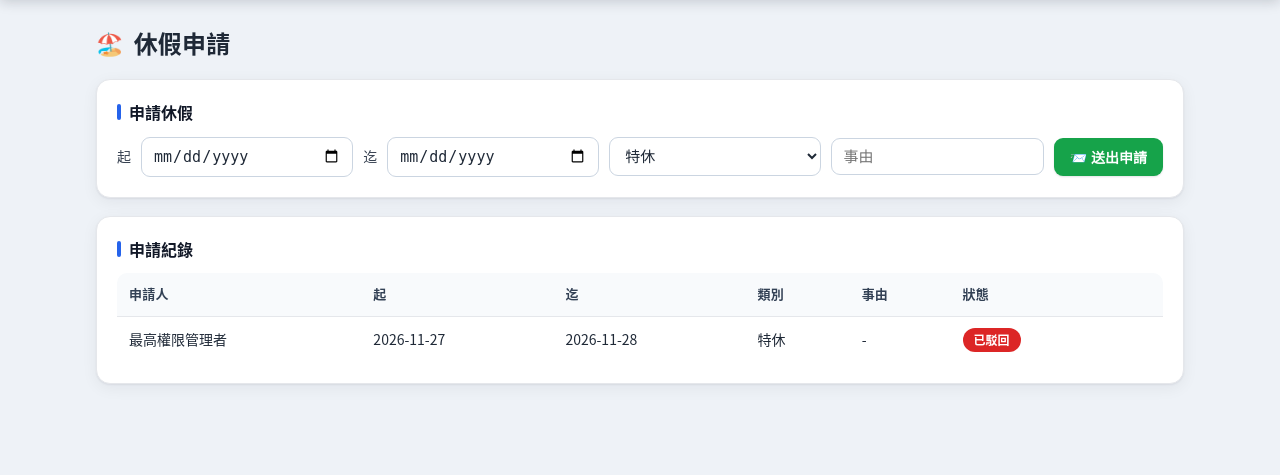
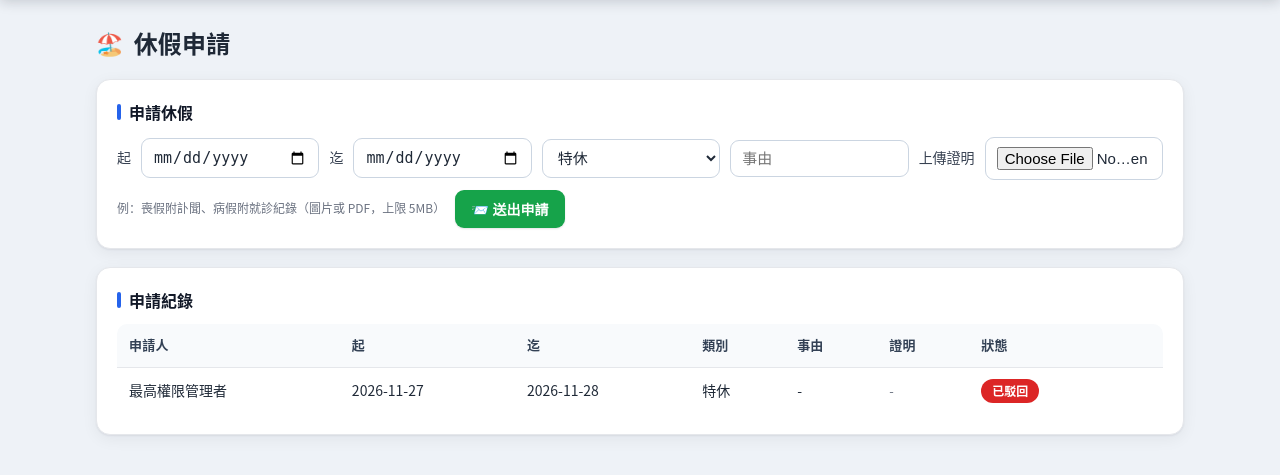
Before and after one commit to alexhuang1108/scheduling, a Flask app: page /leave in a window 1280 px wide. Shown: the part 80-555 px from the top of the page. Run offline with Flask 3, Linux system fonts and the light colour scheme; a user stored in the database is signed in; data comes from the database, SQL or seed files in the repository; both versions use the stored data as it was after the commit.

Commit message:
Add leave proof document upload (bereavement/marriage/maternity types, image or PDF)

```diff
--- a/app.py
+++ b/app.py
@@ -866,15 +866,34 @@ def leave():
 @app.route("/leave/apply", methods=["POST"])
 @login_required()
 def leave_apply():
+    f = request.files.get("attachment")
+    fname = None
+    if f and f.filename:
+        ext = Path(f.filename).suffix.lower()
+        if ext in ALLOWED_DOC_EXT:
+            f.seek(0, 2)
+            size = f.tell()
+            f.seek(0)
+            if size <= 5 * 1024 * 1024:
+                LEAVE_DOC_DIR.mkdir(parents=True, exist_ok=True)
+                fname = f"leave_{session['user_id']}_{datetime.now().strftime('%Y%m%d%H%M%S')}{ext}"
+                f.save(LEAVE_DOC_DIR / fname)
     db = get_db()
     db.execute(
-        "INSERT INTO leave_requests (user_id,start_date,end_date,leave_type,reason) VALUES (?,?,?,?,?)",
+        "INSERT INTO leave_requests (user_id,start_date,end_date,leave_type,reason,attachment) VALUES (?,?,?,?,?,?)",
         (session["user_id"], request.form["start_date"], request.form["end_date"],
-         request.form["leave_type"], request.form.get("reason")))
+         request.form["leave_type"], request.form.get("reason"), fname))
     db.commit()
     db.close()
     flash(t("leave_submitted", session.get("lang", "zh")), "success")
     return redirect(url_for("leave"))
+
+
+@app.route("/leave/attachment/<fname>")
+@login_required()
+def leave_attachment(fname):
+    from flask import send_from_directory
+    return send_from_directory(LEAVE_DOC_DIR, fname)
 
 
 @app.route("/leave/review/<int:lid>/<action>")
@@ -1002,8 +1021,10 @@ def org_delete(oid):
 # ---------- 個人資訊卡與大頭貼 ----------
 
 AVATAR_DIR = Path(os.environ.get("SCHED_DATA", "/data")) / "avatars"
+LEAVE_DOC_DIR = Path(os.environ.get("SCHED_DATA", "/data")) / "leave_docs"
 ALLOWED_EXT = {".png": "image/png", ".jpg": "image/jpeg",
                ".jpeg": "image/jpeg", ".gif": "image/gif", ".webp": "image/webp"}
+ALLOWED_DOC_EXT = {".png", ".jpg", ".jpeg", ".gif", ".webp", ".pdf"}
 
 
 @app.route("/profile")
--- a/i18n.py
+++ b/i18n.py
@@ -267,6 +267,13 @@ I18N = {
     "lt_sick": {"zh": "病假", "en": "Sick leave", "ja": "病欠"},
     "lt_personal": {"zh": "事假", "en": "Personal leave", "ja": "私用休暇"},
     "lt_official": {"zh": "公假", "en": "Official leave", "ja": "公職休暇"},
+    "lt_bereavement": {"zh": "喪假", "en": "Bereavement leave", "ja": "忌引き"},
+    "lt_marriage": {"zh": "婚假", "en": "Marriage leave", "ja": "結婚休暇"},
+    "lt_maternity": {"zh": "產假", "en": "Maternity leave", "ja": "産休"},
+    "upload_proof": {"zh": "上傳證明", "en": "Upload proof", "ja": "証明書をアップロード"},
+    "proof_hint": {"zh": "例：喪假附訃聞、病假附就診紀錄（圖片或 PDF，上限 5MB）", "en": "e.g. obituary for bereavement, clinic record for sick leave (image or PDF, max 5MB)", "ja": "例：忌引きは訃報、病欠は受診記録（画像またはPDF、最大5MB）"},
+    "proof": {"zh": "證明", "en": "Proof", "ja": "証明書"},
+    "view_proof": {"zh": "檢視證明", "en": "View proof", "ja": "証明書を見る"},
     "lv_pending": {"zh": "待核准", "en": "Pending", "ja": "承認待ち"},
     "lv_approved": {"zh": "已核准", "en": "Approved", "ja": "承認済"},
     "lv_rejected": {"zh": "已駁回", "en": "Rejected", "ja": "却下済"},
--- a/models.py
+++ b/models.py
@@ -157,6 +157,7 @@ CREATE TABLE IF NOT EXISTS leave_requests (
     status TEXT DEFAULT 'pending' CHECK(status IN ('pending','approved','rejected')),
     reviewed_by INTEGER REFERENCES users(id),
     reviewed_at TEXT,
+    attachment TEXT,
     created_at TEXT DEFAULT (datetime('now'))
 );
 """
@@ -299,6 +300,9 @@ def init_db():
     fcols = {r["name"] for r in conn.execute("PRAGMA table_info(flights)")}
     if "callsign" not in fcols:
         conn.execute("ALTER TABLE flights ADD COLUMN callsign TEXT")
+    lcols = {r["name"] for r in conn.execute("PRAGMA table_info(leave_requests)")}
+    if "attachment" not in lcols:
+        conn.execute("ALTER TABLE leave_requests ADD COLUMN attachment TEXT")
     conn.commit()
     # 預設三班制
     if conn.execute("SELECT COUNT(*) FROM shifts").fetchone()[0] == 0:
--- a/templates/leave.html
+++ b/templates/leave.html
@@ -4,7 +4,7 @@
 
 <div class="card">
   <h2>{{ T('apply_leave') }}</h2>
-  <form method="post" action="{{ url_for('leave_apply') }}" class="form-row">
+  <form method="post" action="{{ url_for('leave_apply') }}" enctype="multipart/form-data" class="form-row">
     <label>{{ T('from') }}</label><input type="date" name="start_date" required>
     <label>{{ T('to') }}</label><input type="date" name="end_date" required>
     <select name="leave_type">
@@ -12,8 +12,14 @@
       <option value="病假">{{ T('lt_sick') }}</option>
       <option value="事假">{{ T('lt_personal') }}</option>
       <option value="公假">{{ T('lt_official') }}</option>
+      <option value="喪假">{{ T('lt_bereavement') }}</option>
+      <option value="婚假">{{ T('lt_marriage') }}</option>
+      <option value="產假">{{ T('lt_maternity') }}</option>
     </select>
     <input name="reason" placeholder="{{ T('reason') }}">
+    <label>{{ T('upload_proof') }}</label>
+    <input type="file" name="attachment" accept=".png,.jpg,.jpeg,.gif,.webp,.pdf">
+    <span class="muted" style="font-size:12px;">{{ T('proof_hint') }}</span>
     <button class="btn btn-green" type="submit">📨 {{ T('submit') }}</button>
   </form>
 </div>
@@ -22,7 +28,7 @@
   <h2>{{ T('records') }}</h2>
   <div class="table-wrap">
   <table>
-    <thead><tr><th>{{ T('applicant') }}</th><th>{{ T('from') }}</th><th>{{ T('to') }}</th><th>{{ T('leave_type') }}</th><th>{{ T('reason') }}</th><th>{{ T('status') }}</th><th></th></tr></thead>
+    <thead><tr><th>{{ T('applicant') }}</th><th>{{ T('from') }}</th><th>{{ T('to') }}</th><th>{{ T('leave_type') }}</th><th>{{ T('reason') }}</th><th>{{ T('proof') }}</th><th>{{ T('status') }}</th><th></th></tr></thead>
     <tbody>
     {% for l in leaves %}
     <tr>
@@ -31,6 +37,11 @@
       <td>{{ l.end_date }}</td>
       <td>{{ l.leave_type }}</td>
       <td>{{ l.reason or '-' }}</td>
+      <td>
+        {% if l.attachment %}
+        <a href="{{ url_for('leave_attachment', fname=l.attachment) }}" target="_blank" class="btn btn-blue btn-sm">📎 {{ T('view_proof') }}</a>
+        {% else %}<span class="muted">-</span>{% endif %}
+      </td>
       <td>
         {% if l.status=='pending' %}<span class="badge" style="background:#f59e0b">{{ T('lv_pending') }}</span>
         {% elif l.status=='approved' %}<span class="badge" style="background:#16a34a">{{ T('lv_approved') }}</span>
```
Also changed, not shown: data/scheduling.db.
